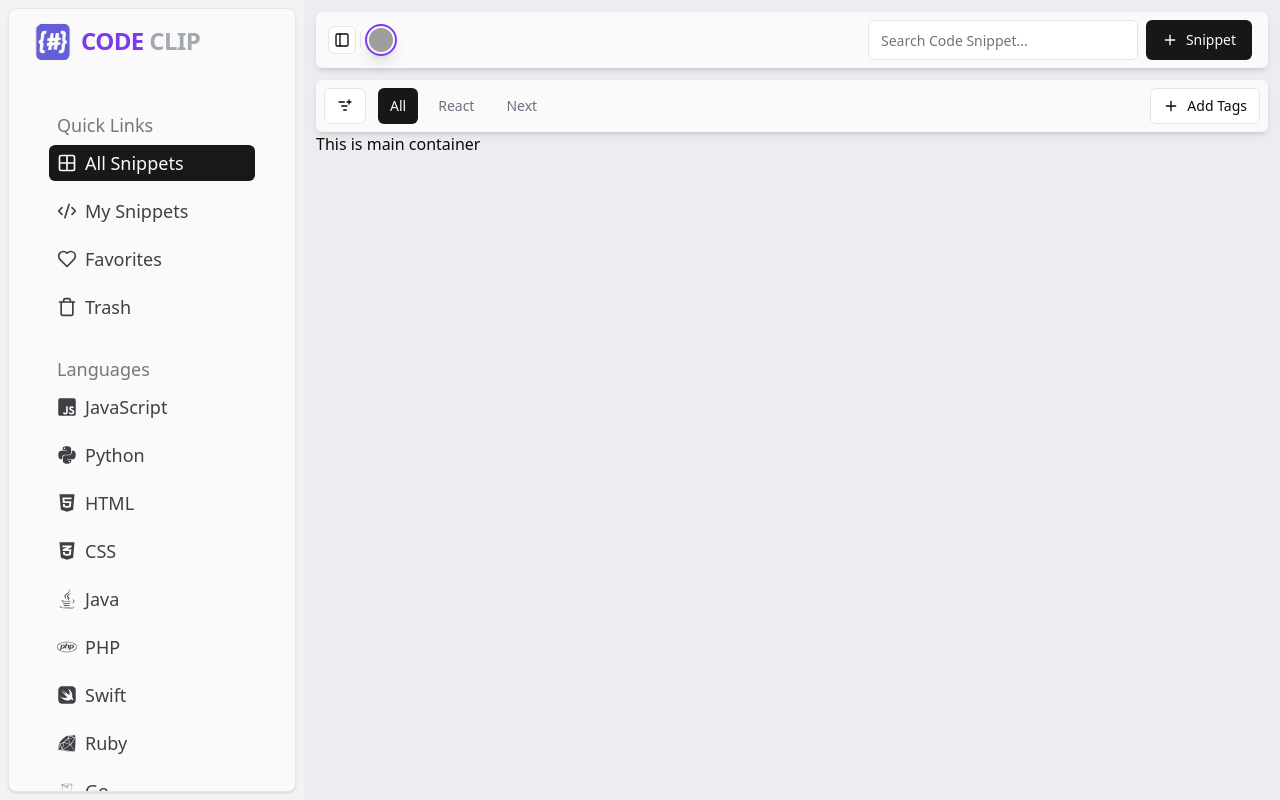
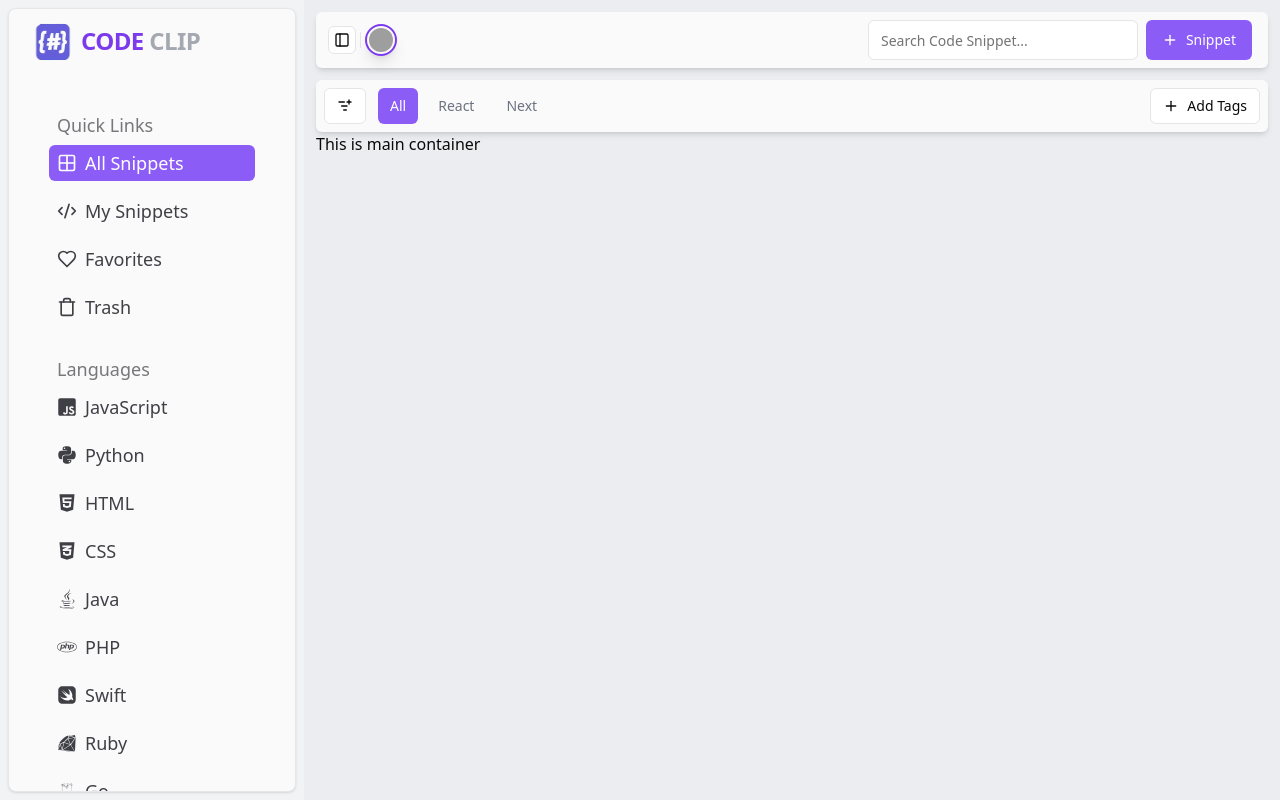
Before and after one commit to dhirajaryaa/Code-Clip-Frontend, a React (Vite) app: page /dashboard in a window 1280 px wide. Built offline with nearby package versions, Linux system fonts and the light colour scheme; grey boxes are pictures that could not be loaded.

Commit message:
style: update index.css root variable

```diff
--- a/src/index.css
+++ b/src/index.css
@@ -1,6 +1,7 @@
 @tailwind base;
 @tailwind components;
 @tailwind utilities;
+
 @layer base {
   :root {
     --background: 0 0% 100%;
@@ -9,8 +10,8 @@
     --card-foreground: 0 0% 3.9%;
     --popover: 0 0% 100%;
     --popover-foreground: 0 0% 3.9%;
-    --primary: 0 0% 9%;
-    --primary-foreground: 0 0% 98%;
+    --primary: 258.3 89.5% 66.3%; /* New Violet */
+    --primary-foreground: 0 0% 100%; /* White */
     --secondary: 0 0% 96.1%;
     --secondary-foreground: 0 0% 9%;
     --muted: 0 0% 96.1%;
@@ -27,16 +28,17 @@
     --chart-3: 197 37% 24%;
     --chart-4: 43 74% 66%;
     --chart-5: 27 87% 67%;
-    --radius: 0.5rem
-  ;
+    --radius: 0.5rem;
     --sidebar-background: 0 0% 98%;
     --sidebar-foreground: 240 5.3% 26.1%;
-    --sidebar-primary: 240 5.9% 10%;
-    --sidebar-primary-foreground: 0 0% 98%;
+    --sidebar-primary: 258.3 89.5% 66.3%; /* New Violet */
+    --sidebar-primary-foreground: 0 0% 100%; /* White */
     --sidebar-accent: 240 4.8% 95.9%;
     --sidebar-accent-foreground: 240 5.9% 10%;
     --sidebar-border: 220 13% 91%;
-    --sidebar-ring: 217.2 91.2% 59.8%}
+    --sidebar-ring: 217.2 91.2% 59.8%;
+  }
+
   .dark {
     --background: 0 0% 3.9%;
     --foreground: 0 0% 98%;
@@ -44,8 +46,8 @@
     --card-foreground: 0 0% 98%;
     --popover: 0 0% 3.9%;
     --popover-foreground: 0 0% 98%;
-    --primary: 0 0% 98%;
-    --primary-foreground: 0 0% 9%;
+    --primary: 258.3 89.5% 66.3%; /* New Violet */
+    --primary-foreground: 0 0% 100%; /* White */
     --secondary: 0 0% 14.9%;
     --secondary-foreground: 0 0% 98%;
     --muted: 0 0% 14.9%;
@@ -61,17 +63,18 @@
     --chart-2: 160 60% 45%;
     --chart-3: 30 80% 55%;
     --chart-4: 280 65% 60%;
-    --chart-5: 340 75% 55%
-  ;
+    --chart-5: 340 75% 55%;
     --sidebar-background: 240 5.9% 10%;
     --sidebar-foreground: 240 4.8% 95.9%;
-    --sidebar-primary: 224.3 76.3% 48%;
-    --sidebar-primary-foreground: 0 0% 100%;
+    --sidebar-primary: 258.3 89.5% 66.3%; /* New Violet */
+    --sidebar-primary-foreground: 0 0% 100%; /* White */
     --sidebar-accent: 240 3.7% 15.9%;
     --sidebar-accent-foreground: 240 4.8% 95.9%;
     --sidebar-border: 240 3.7% 15.9%;
-    --sidebar-ring: 217.2 91.2% 59.8%}
+    --sidebar-ring: 217.2 91.2% 59.8%;
+  }
 }
+
 @layer base {
   * {
     @apply border-border;
--- a/src/pages/Dashboard.jsx
+++ b/src/pages/Dashboard.jsx
@@ -4,7 +4,6 @@ import { SidebarInset, SidebarProvider, SidebarTrigger } from "../components/ui/
 import { Button } from "@/components/ui/button.jsx";
 import { Input } from "@/components/ui/input.jsx";
 import { Plus } from "lucide-react";
-import { useState } from "react";
 
 const Dashboard = () => {
 
@@ -37,7 +36,7 @@ const Dashboard = () => {
           </header>
           {/* Tags and Filters  */}
             <FilterTags />
-          {/* this is content  */}
+          {/* snippet list */}
           <h1>This is main container</h1>
         </main>
       </SidebarInset>
```
